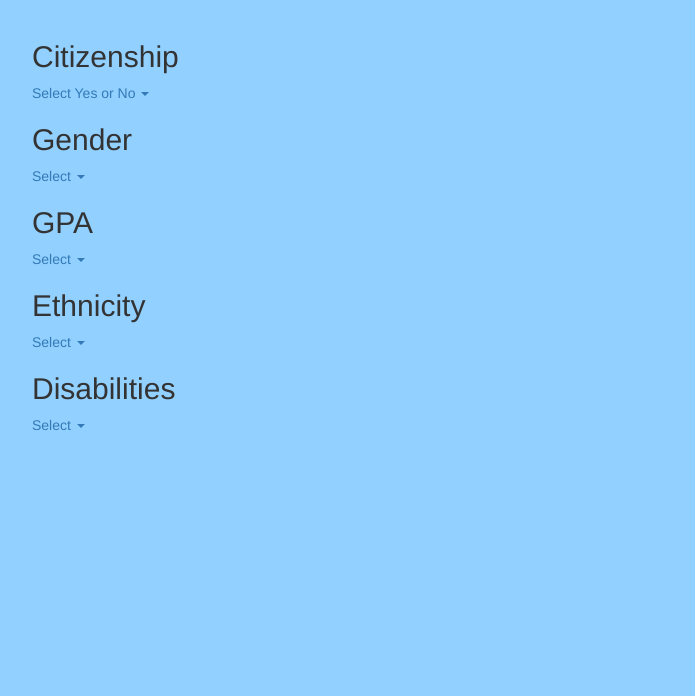
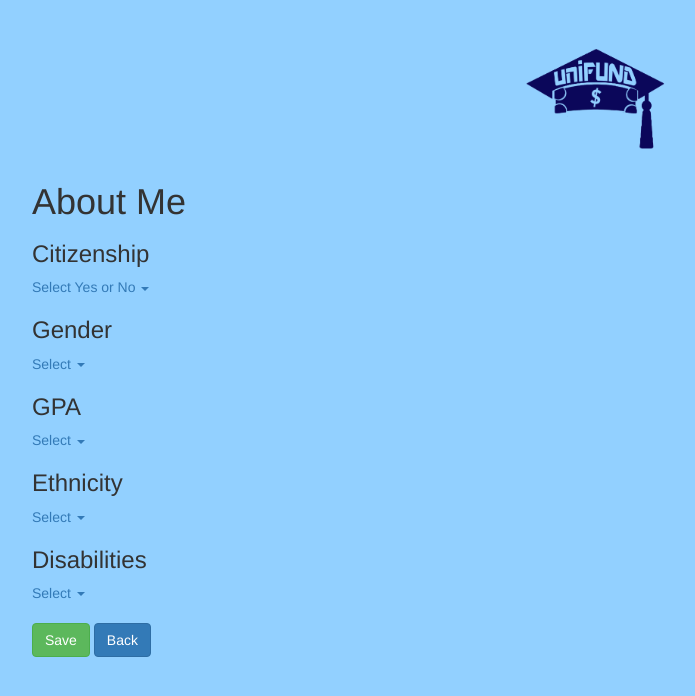
Before and after one commit to KISS/technica15, a Flask app: page /profile/about in a window 1280 px wide. Shown: the top 696 px of the page, without its empty margins (43-738 px from the left). Run offline with Flask 2, Linux system fonts and the light colour scheme; some libraries are stand-ins or nearby versions.

Commit message:
added site logo and back buttons

```diff
--- a/static/main.css
+++ b/static/main.css
@@ -1,5 +1,9 @@
 body {
 	background-color: #92d0ff;
+}
+
+.logo img {
+	width: 200px;
 }
 
 .container {
@@ -12,7 +16,7 @@ body {
 }
 
 .section-school {
-	background: url('/images/school.png');
+	/*background: url('/images/school.png');*/
  }
 
 .account-form {
--- a/templates/about.html
+++ b/templates/about.html
@@ -8,7 +8,9 @@
 	</head>
 	<body>
 		<div class="container container-fluid">
-			<h2>Citizenship</h2>
+			<div class="logo"><img class="img-responsive center-block" src="https://raw.githubusercontent.com/KISS/technica15/master/images/logo_blue.png"></div>
+			<h1>About Me</h1>
+			<h3>Citizenship</h3>
 			<div class="dropdown">
 	  			<a id="dLabel" data-target="#" href="http://example.com" data-toggle="dropdown" role="button" aria-haspopup="true" aria-expanded="false">
 	    	Select Yes or No
@@ -21,7 +23,7 @@
 	  		</ul>
 			</div>
 
-			<h2>Gender</h2>
+			<h3>Gender</h3>
 			<div class="dropdown">
 	  			<a id="dLabel" data-target="#" href="http://example.com" data-toggle="dropdown" role="button" aria-haspopup="true" aria-expanded="false">
 
@@ -35,7 +37,7 @@
 			  	</ul>
 			</div>
 
-			<h2>GPA</h2>
+			<h3>GPA</h3>
 			<div class="dropdown">
 	  			<a id="dLabel" data-target="#" href="http://example.com" data-toggle="dropdown" role="button" aria-haspopup="true" aria-expanded="false">
 	   			Select
@@ -49,7 +51,7 @@
 			  	</ul>
 			</div>
 
-			<h2>Ethnicity</h2>
+			<h3>Ethnicity</h3>
 			<div class="dropdown">
 	  			<a id="dLabel" data-target="#" href="http://example.com" data-toggle="dropdown" role="button" aria-haspopup="true" aria-expanded="false">
 	   			Select
@@ -60,11 +62,11 @@
 			   		<li>Asian</li>
 			   		<li>Caucasian</li>
 			   		<li>Hispanic</li>
-			   	 <li>Afraican American</li>
+			   		<li>African American</li>
 			  	</ul>
 			</div>
 
-			<h2>Disabilities</h2>
+			<h3>Disabilities</h3>
 			<div class="dropdown">
 	  			<a id="dLabel" data-target="#" href="http://example.com" data-toggle="dropdown" role="button" aria-haspopup="true" aria-expanded="false">
 	   			Select
@@ -73,9 +75,13 @@
 
 			  	<ul class="dropdown-menu" aria-labelledby="dLabel">
 			   		<li>Blindness</li>
-			   	 <li>Brain Injuries</li>
-			   	 <li>Deah</li>
+			   		<li>Mental illness</li>
+			   		<li>Hearing impairments</li>
 			  	</ul>
+			</div>
+			<div class="account-cta">
+				<a href="#" class="btn btn-success">Save</a>
+				<a href="/profile" class="btn btn-primary">Back</a>
 			</div>
 		</div>
 
@@ -83,7 +89,7 @@
 	<!-- jQuery (necessary for Bootstrap's JavaScript plugins) -->
     <script src="https://code.jquery.com/jquery-1.11.3.min.js"></script>
     <!-- Include all compiled plugins (below), or include individual files as needed -->
-    <script src="../static/bootstrap.min.js"></script>
+    <script src="/static/bootstrap.min.js"></script>
 
 	</body>
 </html>
--- a/templates/account-settings.html
+++ b/templates/account-settings.html
@@ -8,6 +8,8 @@
 	</head>
 	<body>
 		<div class="container container-fluid">
+			<div class="logo"><img class="img-responsive center-block" src="https://raw.githubusercontent.com/KISS/technica15/master/images/logo_blue.png"></div>
+			<div class="profile-image"><img class="img-responsive center-block" src="https://raw.githubusercontent.com/KISS/technica15/master/images/Screen%20Shot%202013-09-24%20at%209.34.07%20AM.png"></div>
 			<h1>Account Settings</h1>
 			<!-- <span class="glyphicon glyphicon-menu-left" aria-hidden="true"><a href="/profile"></a></span> -->
 			<form class="account-form">
--- a/templates/index.html
+++ b/templates/index.html
@@ -9,7 +9,7 @@
 	</head>
 	<body>
 		<div class="container container-fluid">
-			<div><img src="../images/logo_blue.png"></div>
+			<div class="logo"><img class="img-responsive center-block" src="https://raw.githubusercontent.com/KISS/technica15/master/images/logo_blue.png"></div>
 			<div class="sections row">
 				<div class="col-xs-6 section-school">
 					<a href="/schools">
--- a/templates/profile.html
+++ b/templates/profile.html
@@ -8,6 +8,7 @@
 	</head>
 	<body>
 		<div class="container container-fluid">
+			<div class="logo"><img class="img-responsive center-block" src="https://raw.githubusercontent.com/KISS/technica15/master/images/logo_blue.png"></div>
 			<h1>Welcome to your Unifund Profile!</h1>
 			<div><a href="/profile/account-settings">Account Settings</a></div>
 			<div><a href="/profile/about">About Me</a></div>
--- a/templates/scholarships.html
+++ b/templates/scholarships.html
@@ -8,6 +8,7 @@
 	</head>
 	<body>
 		<div class="container container-fluid">
+			<div class="logo"><img class="img-responsive center-block" src="https://raw.githubusercontent.com/KISS/technica15/master/images/logo_blue.png"></div>
 			<h1>Scholarships</h1>
 			<div class="checkbox">
 				<div>Filter options</div>
@@ -30,6 +31,9 @@
 					<li><a href="#">Scholarship 2</a></li>
 				</ul>
 			</div>
+			<div class="account-cta">
+				<a href="/" class="btn btn-primary">Back</a>
+			</div>
 		</div>
 	</body>
 </html>
--- a/templates/school-results.html
+++ b/templates/school-results.html
@@ -8,6 +8,7 @@
 	</head>
 	<body>
 		<div class="container container-fluid">
+			<div class="logo"><img class="img-responsive center-block" src="https://raw.githubusercontent.com/KISS/technica15/master/images/logo_blue.png"></div>
 			<h1>Schools in Maryland</h1>
 			<div>
 				name
--- a/templates/schools.html
+++ b/templates/schools.html
@@ -8,6 +8,7 @@
 	</head>
 	<body>
 		<div class="container container-fluid">
+			<div class="logo"><img class="img-responsive center-block" src="https://raw.githubusercontent.com/KISS/technica15/master/images/logo_blue.png"></div>
 			<h1>School Search</h1>
 			<div>
 				Search by Zipcode
@@ -16,6 +17,9 @@
 			<div>
 				Search by name
 			</div>
+			<div class="account-cta">
+				<a href="/" class="btn btn-primary">Back</a>
+			</div>
 		</div>
 	</body>
 </html>
```
Also changed, not shown: templates/loans.html (+13 -4 lines), templates/login.html (+7 -5 lines). Lines whose indentation alone changed are shown as unchanged.
